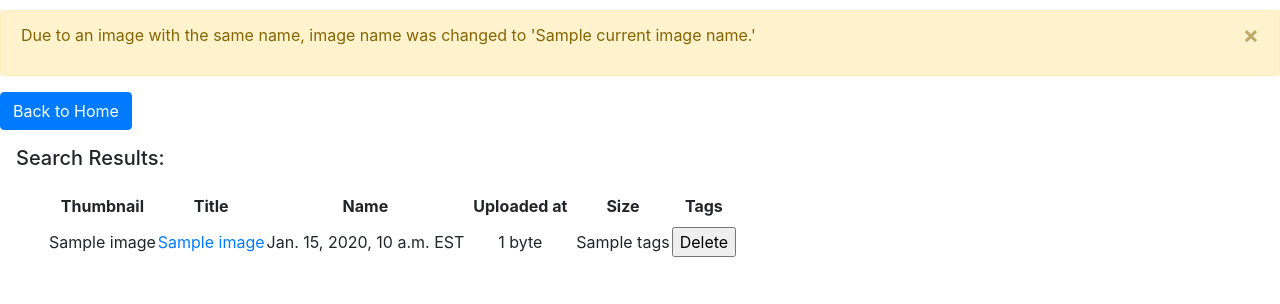
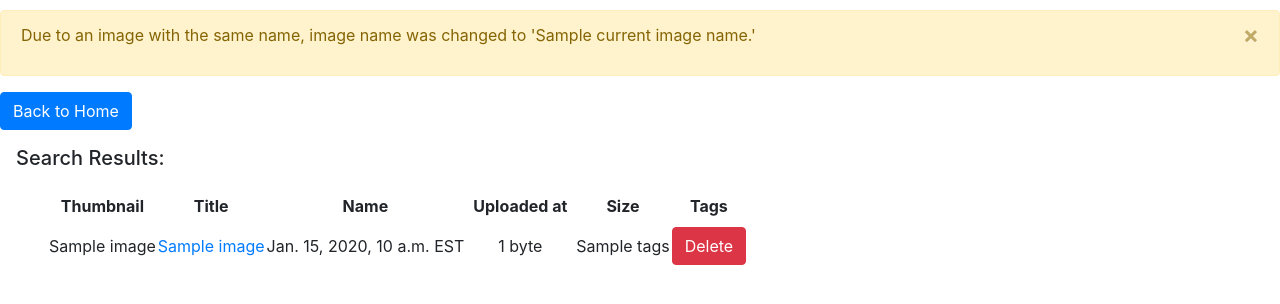
Before and after one commit to arrunp/shopify_image_repo, a Django app: template image_repo/repo/templates/repo/index.html in a window 1280 px wide. Shown: the part 138-442 px from the top of the page. Run offline with Django 3.2, Linux system fonts and the light colour scheme; the template is opened without the code that fills it: most values are stand-ins (such as "Sample title", 1, 10 or a date in 2020); some libraries are stand-ins or nearby versions.

Commit message:
added styling to delete button

```diff
--- a/image_repo/repo/templates/repo/index.html
+++ b/image_repo/repo/templates/repo/index.html
@@ -63,7 +63,7 @@
             <td>
                 <form action="{% url 'imageDelete' image.id %}" method="POST">
                     {% csrf_token %}
-                    <input name="imageDelete" type="submit" value="Delete"
+                    <input name="imageDelete" type="submit" value="Delete" class="btn btn-danger"
                         onclick="return confirm('Are you sure you would like to delete this image?');" />
                 </form>
             </td>
@@ -82,7 +82,7 @@
             <td class="py-2 px-2">
                 <form action="{% url 'imageDelete' image.id %}" method="POST">
                     {% csrf_token %}
-                    <input name="imageDelete" type="submit" value="Delete"
+                    <input name="imageDelete" type="submit" value="Delete" class="btn btn-danger"
                         onclick="return confirm('Are you sure you would like to delete this image?');" />
                 </form>
             </td>
```
